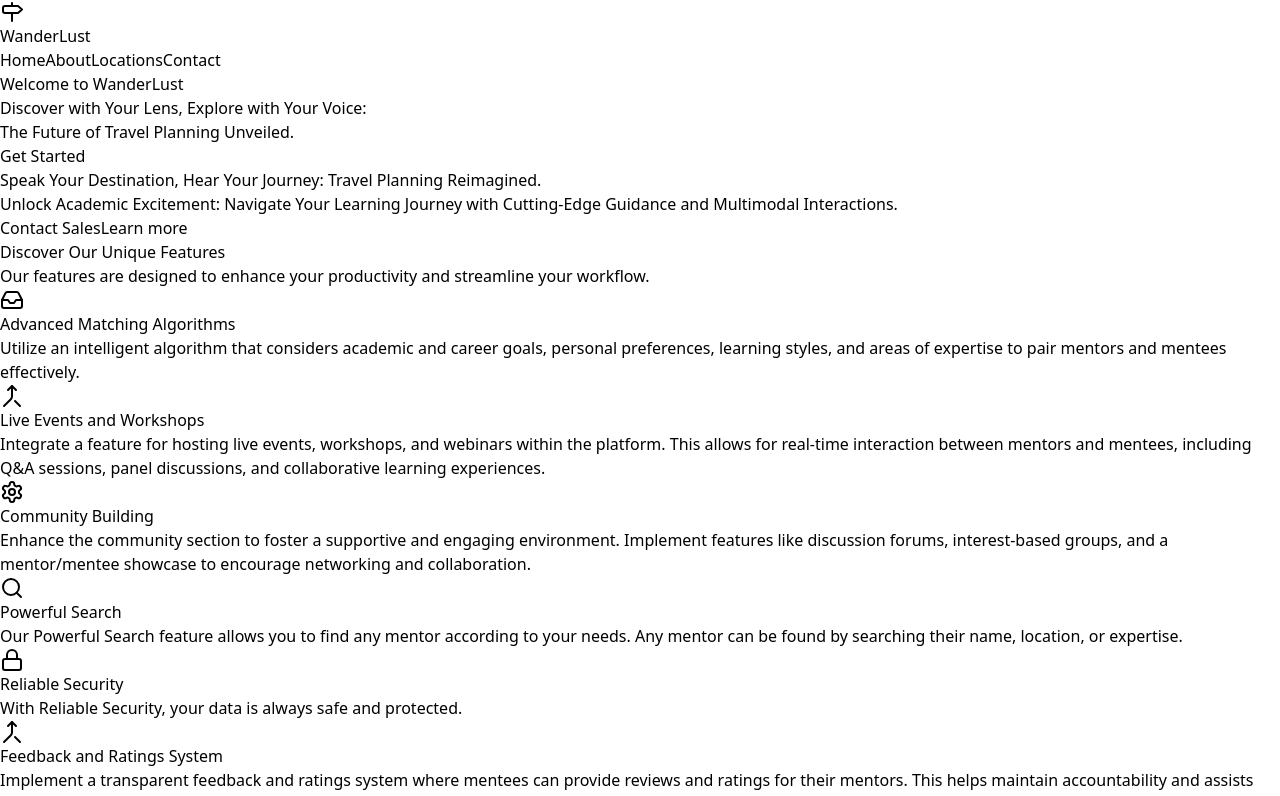
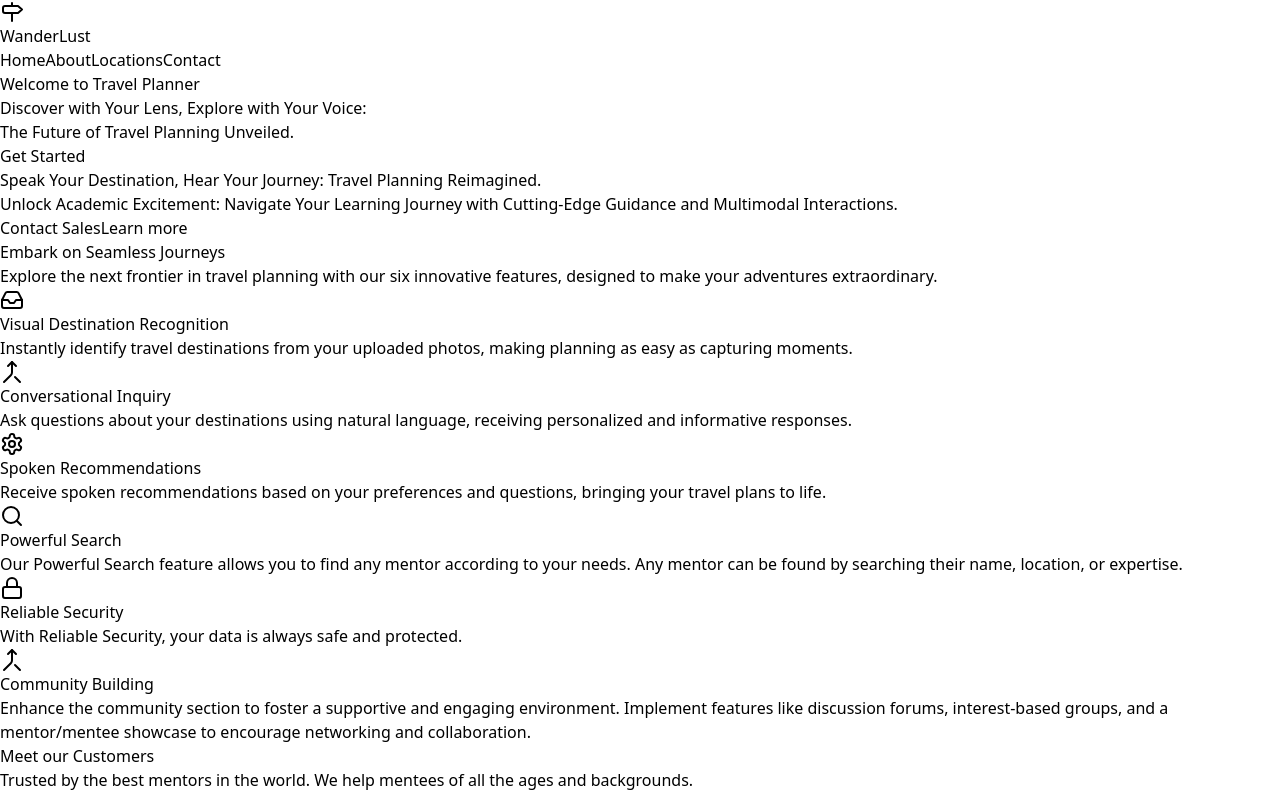
Before and after one commit to ShashankGupta10/Recursion5-TeamReyna, a React (Vite) app in the folder client/: page / in a window 1280 px wide. Shown: the top 796 px of the page. Built offline with nearby package versions, Linux system fonts and the light colour scheme.

Commit message:
Changes in Landing

```diff
--- a/client/src/pages/Home.jsx
+++ b/client/src/pages/Home.jsx
@@ -58,7 +58,7 @@ const Home = () => {
               <div className="flex flex-col items-center space-y-4 text-center">
                 <div className="space-y-2">
                   <h1 className="text-3xl font-bold tracking-tighter sm:text-4xl md:text-5xl lg:text-6xl/none">
-                    Welcome to WanderLust
+                    Welcome to Travel Planner
                   </h1>
                   <p className="mx-auto max-w-[700px] text-gray-500 md:text-xl ">
                   Discover with Your Lens, Explore with Your Voice:<br></br> The Future of Travel Planning Unveiled.
@@ -123,11 +123,10 @@ const Home = () => {
             <div className="flex flex-col justify-center space-y-8 text-center">
               <div className="space-y-2">
                 <h1 className="text-3xl font-bold tracking-tighter sm:text-5xl xl:text-6xl/none bg-clip-text text-transparent bg-gradient-to-r from-black to-gray-200">
-                  Discover Our Unique Features
+                Embark on Seamless Journeys
                 </h1>
                 <p className="max-w-[600px] text-black md:text-xl block mx-auto">
-                  Our features are designed to enhance your productivity and
-                  streamline your workflow.
+                Explore the next frontier in travel planning with our six innovative features, designed to make your adventures extraordinary.
                 </p>
               </div>
               <div className="w-full max-w-full space-y-4 mx-auto">
@@ -151,13 +150,10 @@ const Home = () => {
                       </svg>
                     </div>
                     <h2 className="text-xl font-bold text-black">
-                      Advanced Matching Algorithms
+                    Visual Destination Recognition
                     </h2>
                     <p className="text-black">
-                      Utilize an intelligent algorithm that considers academic
-                      and career goals, personal preferences, learning styles,
-                      and areas of expertise to pair mentors and mentees
-                      effectively.
+                    Instantly identify travel destinations from your uploaded photos, making planning as easy as capturing moments.
                     </p>
                   </div>
                   <div className="flex flex-col items-center space-y-2  p-4 rounded-lg">
@@ -180,14 +176,11 @@ const Home = () => {
                       </svg>
                     </div>
                     <h2 className="text-xl font-bold text-black">
-                      Live Events and Workshops
+                    Conversational Inquiry
                     </h2>
                     <p className="text-black">
-                      Integrate a feature for hosting live events, workshops,
-                      and webinars within the platform. This allows for
-                      real-time interaction between mentors and mentees,
-                      including Q&A sessions, panel discussions, and
-                      collaborative learning experiences.
+                    Ask questions about your destinations using natural language, receiving personalized and informative responses.
+
                     </p>
                   </div>
                   <div className="flex flex-col items-center space-y-2  p-4 rounded-lg">
@@ -209,13 +202,11 @@ const Home = () => {
                       </svg>
                     </div>
                     <h2 className="text-xl font-bold text-black">
-                      Community Building
+                    Spoken Recommendations
                     </h2>
                     <p className="text-black">
-                      Enhance the community section to foster a supportive and
-                      engaging environment. Implement features like discussion
-                      forums, interest-based groups, and a mentor/mentee
-                      showcase to encourage networking and collaboration.
+                    Receive spoken recommendations based on your preferences and questions, bringing your travel plans to life.
+
                     </p>
                   </div>
                   <div className="flex flex-col items-center space-y-2  p-4 rounded-lg">
@@ -298,13 +289,11 @@ const Home = () => {
                       </svg>
                     </div>
                     <h2 className="text-xl font-bold text-black">
-                      Feedback and Ratings System
+                    Community Building
                     </h2>
                     <p className="text-zinc-600 ">
-                      Implement a transparent feedback and ratings system where
-                      mentees can provide reviews and ratings for their mentors.
-                      This helps maintain accountability and assists new mentees
-                      in choosing the right mentor.
+                    Enhance the community section to foster a supportive and engaging environment. Implement features like discussion forums, interest-based groups, and a mentor/mentee showcase to encourage networking and collaboration.
+
                     </p>
                   </div>
                 </div>
```
